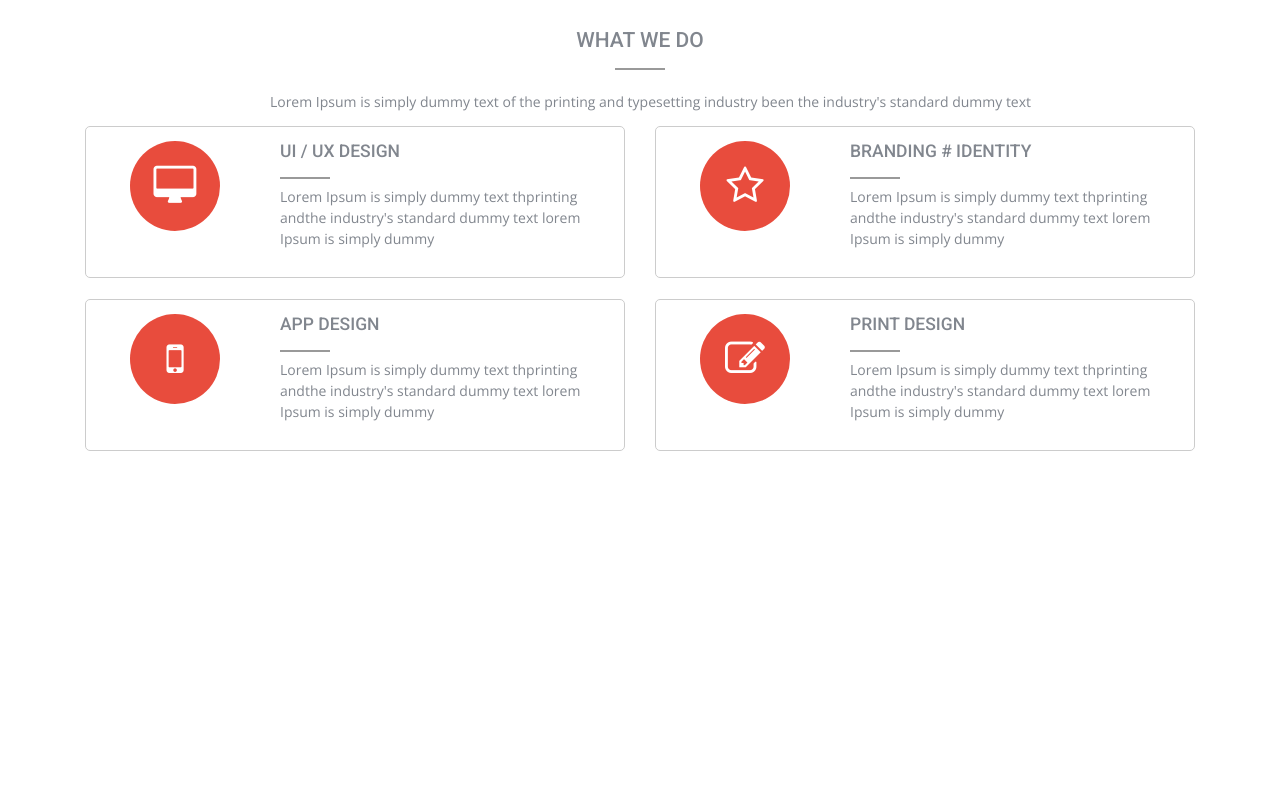
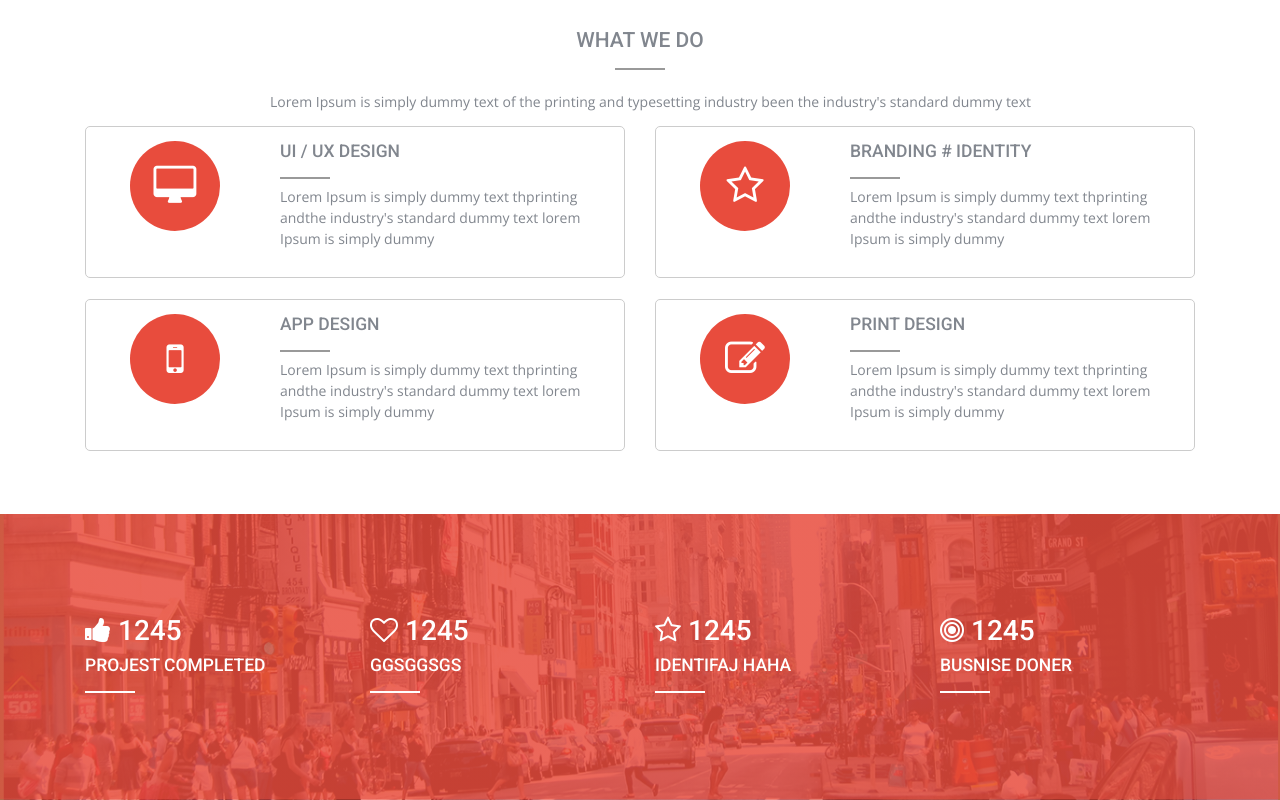
Before and after one commit to Gavrilo80/Graxpo, a plain HTML site: page graxpo/public_html/index.html in a window 1280 px wide. Shown: the part 1195-1995 px from the top of the page. Before the commit the page ends 1709 px from the top, so only its background shows below. Drawn offline with nearby package versions, Linux system fonts and the light colour scheme.

Commit message:
Portfolio finis

```diff
--- a/graxpo/public_html/css/style.css
+++ b/graxpo/public_html/css/style.css
@@ -39,6 +39,10 @@ h1,h2,h3,h4,h5,h6{
 
 .dach.text-center:after{
     margin: 15px auto 0;
+}
+
+.dach-white:after{
+    background: #fff;
 }
 
 /*HEADER*/
@@ -133,3 +137,12 @@ header{
     background: #fff;
     color: #E84C3D;
 }
+
+/*PORTFOLIO*/
+
+
+.portfolio{
+    padding: 100px 0;
+    background-size: cover;
+    background-position: center;
+}
--- a/graxpo/public_html/index.html
+++ b/graxpo/public_html/index.html
@@ -184,8 +184,47 @@
                 </div>
             </section>
 
-            <section>
-
+            <section class="portfolio text-white" id="portfolio" style="background-image: linear-gradient(to right, rgba(232,76,61,0.85), rgba(232,76,61,0.85)), url('img/services.jpg')">
+                <div class="container">
+                    <div class="row">
+                        <div class="col-12 col-6 col-md-3">
+                            <article class="portfolio-item">
+                                <h2>
+                                    <span class="fa fa-thumbs-up"></span>
+                                    <span>1245</span>
+                                </h2>
+                                <h5 class="dach dach-white text-uppercase">projest completed</h5>
+                            </article>
+                        </div>
+                        <div class=" col-6 col-md-3 mb-4 mb-md-0">
+                            <article class="portfolio-item">
+                                <h2>
+                                    <span class="fa fa-heart-o"></span>
+                                    <span>1245</span>
+                                </h2>
+                                <h5 class="dach dach-white text-uppercase">ggsggsgs</h5>
+                            </article>
+                        </div>
+                        <div class=" col-6 col-md-3 mb-4 mb-md-0">
+                            <article class="portfolio-item">
+                                <h2>
+                                    <span class="fa fa-star-o"></span>
+                                    <span>1245</span>
+                                </h2>
+                                <h5 class="dach dach-white text-uppercase">identifaj haha</h5>
+                            </article>
+                        </div>
+                        <div class="col-12 col-6 col-md-3 mb-4 mb-md-0">
+                            <article class="portfolio-item">
+                                <h2>
+                                    <span class="fa fa-bullseye"></span>
+                                    <span>1245</span>
+                                </h2>
+                                <h5 class="dach dach-white text-uppercase">busnise doner</h5>
+                            </article>
+                        </div>
+                    </div>
+                </div>
             </section>
         </main>
 
```
Also changed, not shown: graxpo/public_html/img/services.jpg (added).
